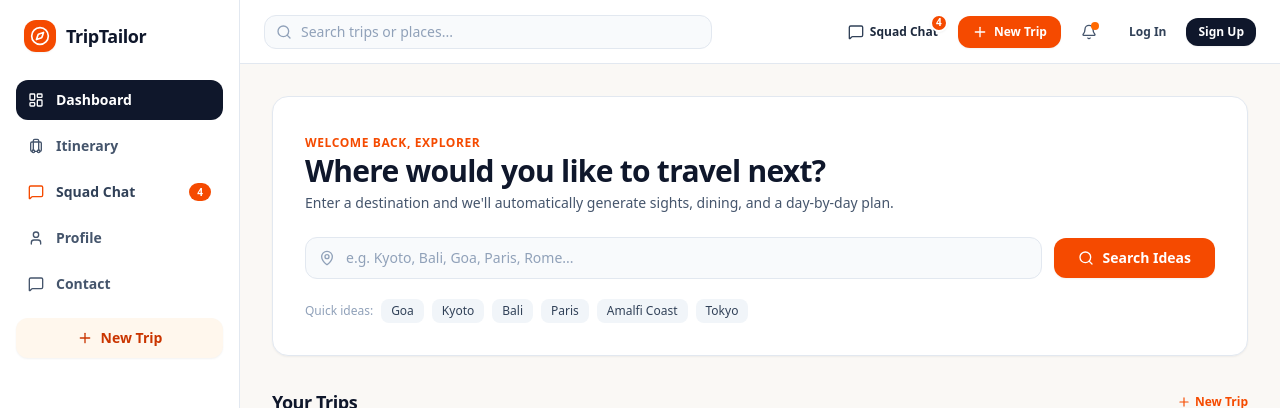
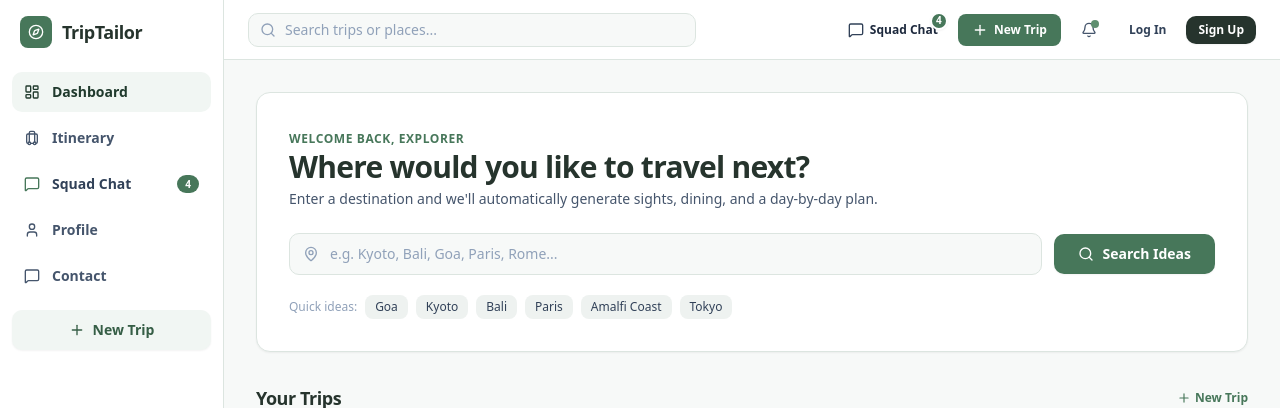
Before and after one commit to norahnutella/triptrailor1, a React (Vite) app: page / in a window 1280 px wide. Shown: the top 408 px of the page. Built offline with nearby package versions, Linux system fonts and the light colour scheme.

Commit message:
Refresh UI styling with a nature-inspired visual palette

```diff
--- a/src/App.tsx
+++ b/src/App.tsx
@@ -249,7 +249,7 @@ export function App() {
   };
 
   return (
-    <div className="min-h-screen bg-[#FAF8F5] text-[#111C2D] font-sans flex flex-col antialiased selection:bg-orange-500/20">
+    <div className="min-h-screen bg-[#F7F9F8] text-[#26342D] font-sans flex flex-col antialiased selection:bg-orange-500/20">
       {/* Toast Notification Banner */}
       {toastMessage && (
         <div className="fixed top-4 right-4 z-50 bg-slate-900 text-white text-xs font-semibold px-4 py-2.5 rounded-xl shadow-lg border border-slate-700 flex items-center gap-2 animate-in fade-in slide-in-from-top-2 duration-200">
--- a/src/components/Modals.tsx
+++ b/src/components/Modals.tsx
@@ -200,7 +200,7 @@ export const ReserveTableModal: React.FC<ReserveModalProps> = ({
         ) : (
           <div className="py-4 space-y-4">
             <div className="p-3 bg-amber-50/80 border border-amber-200 rounded-xl text-xs text-amber-900">
-              ⚡ <strong>High Demand Window:</strong> Sunset seating between 6:30 PM and 8:00 PM fills fast. Table hold guaranteed for 15 minutes.
+              <strong>High demand window:</strong> Sunset seating between 6:30 PM and 8:00 PM fills fast. Table hold guaranteed for 15 minutes.
             </div>
 
             <div className="grid grid-cols-2 gap-3">
@@ -725,7 +725,7 @@ export const AiConciergeModal: React.FC<AiConciergeModalProps> = ({ isOpen, onCl
             }}
             className="px-2.5 py-1 bg-slate-100 hover:bg-slate-200 text-slate-700 rounded-full shrink-0"
           >
-            🌅 Vagator sunset spots
+            Vagator sunset spots
           </button>
           <button
             onClick={() => {
@@ -733,7 +733,7 @@ export const AiConciergeModal: React.FC<AiConciergeModalProps> = ({ isOpen, onCl
             }}
             className="px-2.5 py-1 bg-slate-100 hover:bg-slate-200 text-slate-700 rounded-full shrink-0"
           >
-            🤿 Scuba diving feasibility
+            Scuba diving feasibility
           </button>
           <button
             onClick={() => {
@@ -741,7 +741,7 @@ export const AiConciergeModal: React.FC<AiConciergeModalProps> = ({ isOpen, onCl
             }}
             className="px-2.5 py-1 bg-slate-100 hover:bg-slate-200 text-slate-700 rounded-full shrink-0"
           >
-            💳 Budget check
+            Budget check
           </button>
         </div>
 
--- a/src/components/PrintableItineraryModal.tsx
+++ b/src/components/PrintableItineraryModal.tsx
@@ -231,7 +231,7 @@ export const PrintableItineraryModal: React.FC<PrintableItineraryModalProps> = (
 
                           {act.transitAfter && (
                             <div className="pl-[78px] text-[11px] text-slate-400 italic pt-1 flex items-center gap-1">
-                              <span>🚗 {act.transitAfter.label}</span>
+                              <span>{act.transitAfter.label}</span>
                             </div>
                           )}
                         </div>
--- a/src/components/Sidebar.tsx
+++ b/src/components/Sidebar.tsx
@@ -34,17 +34,17 @@ export const Sidebar: React.FC<SidebarProps> = ({
   return (
     <aside
       id="workspace-sidebar"
-      className={`w-60 bg-white border-r border-slate-200 flex flex-col justify-between p-4 shrink-0 select-none ${className}`}
+      className={`w-56 bg-white border-r border-slate-200 flex flex-col justify-between p-3 shrink-0 select-none ${className}`}
     >
       {/* Brand & Navigation */}
-      <div className="space-y-6">
+      <div className="space-y-5">
         {/* Brand Lockup */}
         <div
           onClick={() => onNavigate('dashboard')}
           className="flex items-center gap-2.5 cursor-pointer py-1 px-2"
         >
-          <div className="w-8 h-8 rounded-xl bg-orange-600 flex items-center justify-center text-white shadow-xs">
-            <Compass className="w-5 h-5" />
+          <div className="w-8 h-8 rounded-lg bg-orange-600 flex items-center justify-center text-white">
+            <Compass className="w-4 h-4" />
           </div>
           <span className="font-extrabold text-slate-900 text-lg tracking-tight">
             TripTailor
@@ -57,7 +57,7 @@ export const Sidebar: React.FC<SidebarProps> = ({
             onClick={() => onNavigate('dashboard')}
             className={`w-full flex items-center gap-3 px-3 py-2.5 rounded-xl text-sm font-semibold transition-colors cursor-pointer ${
               currentScreen === 'dashboard'
-                ? 'bg-slate-900 text-white'
+                ? 'bg-orange-50 text-orange-900'
                 : 'text-slate-600 hover:bg-slate-100 hover:text-slate-900'
             }`}
           >
@@ -69,7 +69,7 @@ export const Sidebar: React.FC<SidebarProps> = ({
             onClick={() => onNavigate('itinerary')}
             className={`w-full flex items-center gap-3 px-3 py-2.5 rounded-xl text-sm font-semibold transition-colors cursor-pointer ${
               currentScreen === 'itinerary'
-                ? 'bg-slate-900 text-white'
+                ? 'bg-orange-50 text-orange-900'
                 : 'text-slate-600 hover:bg-slate-100 hover:text-slate-900'
             }`}
           >
@@ -98,7 +98,7 @@ export const Sidebar: React.FC<SidebarProps> = ({
             onClick={() => onNavigate('profile')}
             className={`w-full flex items-center gap-3 px-3 py-2.5 rounded-xl text-sm font-semibold transition-colors cursor-pointer ${
               currentScreen === 'profile'
-                ? 'bg-slate-900 text-white'
+                ? 'bg-orange-50 text-orange-900'
                 : 'text-slate-600 hover:bg-slate-100 hover:text-slate-900'
             }`}
           >
@@ -110,7 +110,7 @@ export const Sidebar: React.FC<SidebarProps> = ({
             onClick={() => onNavigate('contact')}
             className={`w-full flex items-center gap-3 px-3 py-2.5 rounded-xl text-sm font-semibold transition-colors cursor-pointer ${
               currentScreen === 'contact'
-                ? 'bg-slate-900 text-white'
+                ? 'bg-orange-50 text-orange-900'
                 : 'text-slate-600 hover:bg-slate-100 hover:text-slate-900'
             }`}
           >
@@ -123,7 +123,7 @@ export const Sidebar: React.FC<SidebarProps> = ({
               onClick={() => onNavigate('create')}
               className={`w-full flex items-center justify-center gap-2 px-3.5 py-2.5 rounded-xl text-sm font-bold transition-all cursor-pointer shadow-xs ${
                 currentScreen === 'create'
-                  ? 'bg-orange-600 text-white ring-2 ring-orange-500/30'
+                  ? 'bg-orange-600 text-white'
                   : 'bg-orange-50 text-orange-700 hover:bg-orange-100'
               }`}
             >
--- a/src/components/SquadChatDrawer.tsx
+++ b/src/components/SquadChatDrawer.tsx
@@ -344,10 +344,10 @@ export const SquadChatDrawer: React.FC<SquadChatDrawerProps> = ({
           </div>
           <div className="flex items-center gap-1.5 overflow-x-auto pb-1 scrollbar-none">
             {[
-              { text: "Just added a new stop to our Day itinerary!", tag: 'itinerary' as const, label: '📍 Added stop' },
-              { text: "Shall we vote on tonight's dinner spot?", tag: 'dining' as const, label: '🍽️ Vote dinner' },
-              { text: "Running 15 minutes behind schedule!", tag: 'urgent' as const, label: '⏱️ Running late' },
-              { text: "Ready to leave the hotel whenever you guys are!", tag: 'general' as const, label: '👋 Ready' },
+              { text: "Just added a new stop to our Day itinerary!", tag: 'itinerary' as const, label: 'Added stop' },
+              { text: "Shall we vote on tonight's dinner spot?", tag: 'dining' as const, label: 'Vote dinner' },
+              { text: "Running 15 minutes behind schedule!", tag: 'urgent' as const, label: 'Running late' },
+              { text: "Ready to leave the hotel whenever you guys are!", tag: 'general' as const, label: 'Ready' },
             ].map((p, idx) => (
               <button
                 key={idx}
--- a/src/components/TopNav.tsx
+++ b/src/components/TopNav.tsx
@@ -84,7 +84,7 @@ export const TopNav: React.FC<TopNavProps> = ({
   };
 
   return (
-    <header className="h-16 bg-white border-b border-slate-200 px-4 sm:px-6 flex items-center justify-between gap-4 shrink-0 select-none z-20 sticky top-0">
+    <header className="h-15 bg-white/95 border-b border-slate-200 px-4 sm:px-6 flex items-center justify-between gap-4 shrink-0 select-none z-20 sticky top-0">
       {/* Left: Mobile Toggle + Clean Search */}
       <div className="flex items-center gap-3 flex-1 max-w-md">
         <button
@@ -142,7 +142,7 @@ export const TopNav: React.FC<TopNavProps> = ({
 
         <button
           onClick={() => onNavigate('create')}
-          className="hidden sm:flex items-center gap-1.5 px-3.5 py-2 bg-orange-600 hover:bg-orange-700 text-white text-xs font-bold rounded-xl transition-colors cursor-pointer shadow-xs"
+          className="hidden sm:flex items-center gap-1.5 px-3.5 py-2 bg-orange-600 hover:bg-orange-700 text-white text-xs font-bold rounded-lg transition-colors cursor-pointer"
         >
           <Plus className="w-4 h-4" />
           <span>New Trip</span>
--- a/src/index.css
+++ b/src/index.css
@@ -1,4 +1,32 @@
 @import "tailwindcss";
+
+/* A quiet, nature-led palette keeps the workspace feeling useful rather than busy. */
+@theme {
+  --color-orange-50: #f1f6f3;
+  --color-orange-100: #e3eee7;
+  --color-orange-200: #c9ddcf;
+  --color-orange-300: #a8c7b1;
+  --color-orange-400: #7eaa8c;
+  --color-orange-500: #5f8f70;
+  --color-orange-600: #47775a;
+  --color-orange-700: #365e46;
+  --color-orange-800: #294937;
+  --color-orange-900: #203a2d;
+  --color-orange-950: #14271e;
+
+  --color-slate-50: #f7f9f8;
+  --color-slate-100: #eef2f0;
+  --color-slate-200: #dce5e0;
+  --color-slate-900: #26342d;
+
+  --radius-xl: 0.625rem;
+  --radius-2xl: 0.875rem;
+  --radius-3xl: 1rem;
+}
+
+body {
+  background: #f7f9f8;
+}
 
 @media print {
   body {
```
Also changed, not shown: src/components/TripCustomizerView.tsx (+12 -16 lines).
